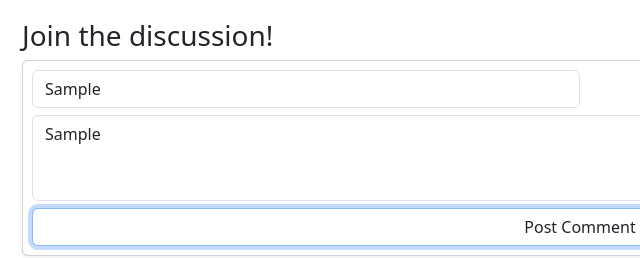
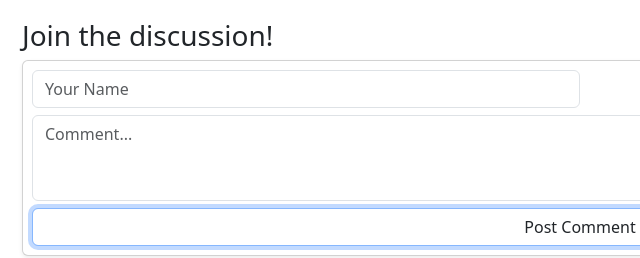
Before and after one commit to GunnarRussell/PT-Front-Week12, a website: page index.html in a window 1280 px wide. Both pictures are taken after typing "Sample", "Sample" into the empty fields and a click on the button "Post Comment". Shown: the part 599-857 px from the top of the page, 60-700 px from the left. Drawn offline with nearby package versions, Linux system fonts and the light colour scheme; no server answers.

Commit message:
create comment function

```diff
--- a/index.html
+++ b/index.html
@@ -37,7 +37,7 @@
             <input type="text" id="name" class="form-control w-50 new-comment-box-stuff" placeholder="Your Name">
             <textarea id="new-comment-text" class="form-control new-comment-box-stuff" rows="3" placeholder="Comment..."></textarea>
 
-            <button id="submit-comment new-comment-box-stuff" class="btn btn-primary form-control">Post Comment</button>
+            <button id="submit-comment" class="btn btn-primary form-control">Post Comment</button>
         </div>
     </div>
     <br><br>
--- a/scripts.js
+++ b/scripts.js
@@ -1,11 +1,10 @@
 class Comment
 {
-    constructor(name, email, comment)
+    constructor(name, text, date)
     {
         this.name = name;
-        this.email = email;
+        this.text = text;
         this.date = date;
-        this.comment = comment;
     }
 }
 
@@ -65,7 +64,7 @@ class DOMManager
         CommentService.getAllComments().then(comments => this.render(comments));
     }
 
-    static deleteComment(id)
+    static deleteComment(id) //delete comment by ID
     {
         console.log(`deleting comment #${id}...`);
         //delete comment
@@ -76,8 +75,24 @@ class DOMManager
             //refresh comments when promise is fulfilled
             return CommentService.getAllComments();
         })
+        //re-render comments
         .then((comments) => this.render(comments));
 
+    }
+
+    static createComment(name, text, date) //create new comment
+    {
+        console.log(`creating new comment...`);
+        //create comment
+        CommentService.createComment(new Comment(name, text, date))
+        .then(() =>
+        {
+            console.log("new comment successful")
+            //refresh comments when promise is fulfilled
+            return CommentService.getAllComments();
+        })
+        //re-render comments
+        .then((comments) => this.render(comments));
     }
 
     static render(comments) //edit the DOM to add all of the comments
@@ -96,14 +111,12 @@ class DOMManager
                 `<div id="${comment.id}" class="card shadow-sm comment">
                     <h5 class="card-header comment-stuff">
                         <div style="float: left">${comment.name}</div>
-                        <div style="float: right"><h6>${comment.createdAt}</h6></div>
+                        <div style="float: right"><h6>${comment.date}</h6></div>
                         <div style="clear: both;"></div>
                     </h5>
                     <div class="card-body comment-stuff">
                         <p>${comment.text}</p>
                         <button class="btn btn-outline-primary" onclick="alertFunction()">Reply</button>
-
-                        <button class="btn btn-outline-success" onclick="">Edit</button>
 
                         <button class="btn btn-outline-danger" onclick="DOMManager.deleteComment('${comment.id}')">Delete</button>
                     </div>
@@ -115,9 +128,37 @@ class DOMManager
     }
 }
 
+//new comment button
+$("#submit-comment").on("click", function()
+{
+    let name = $('#name').val();
+    let text = $('#new-comment-text').val();
+
+    //JS built-in time/date object
+    let date = new Date();
+    let day = date.toLocaleDateString();
+    var options =
+    {
+        hour12: true,
+        hour: '2-digit',
+        minute: '2-digit',
+        second: '2-digit'
+    }
+    let time = date.toLocaleTimeString("en-US", options);
+    let dateString = `${day} ${time}`;
+
+    //create the comment
+    DOMManager.createComment(name, text, dateString);
+
+    //reset fields
+    $('#name').val("");
+    $('#new-comment-text').val("");
+});
+
 function alertFunction()
 {
     alert("Replies are not functional at this time. :)");
 }
 
+//when page loads, get comments from API
 DOMManager.getAllComments();
```
